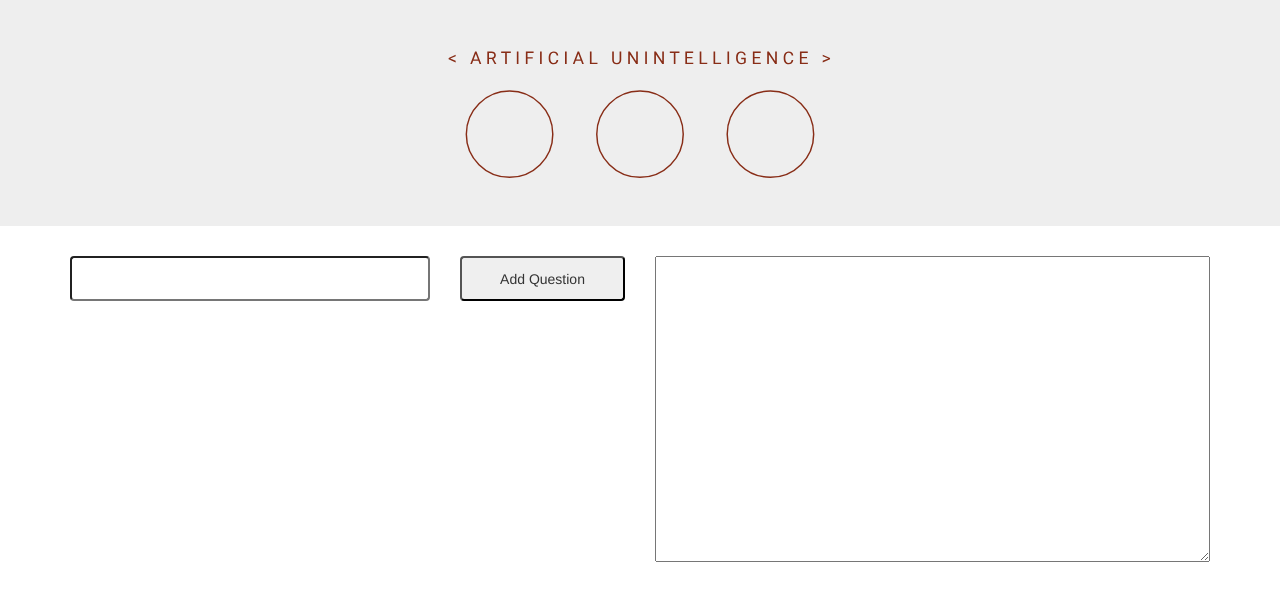
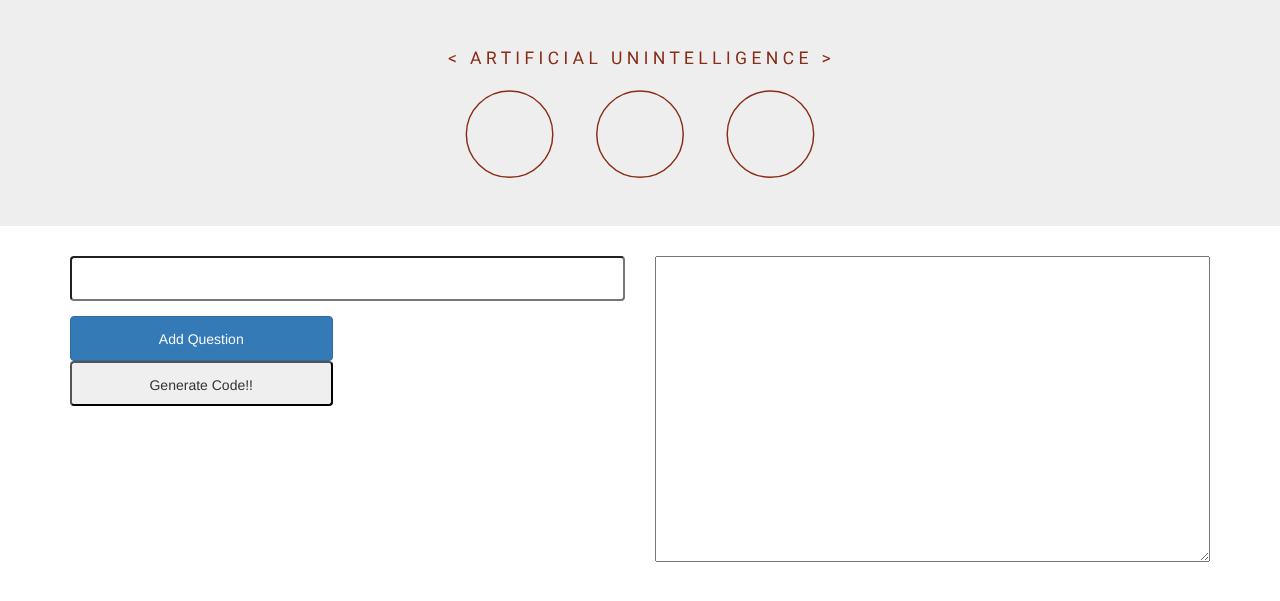
Before and after one commit to Zer0points/stackoverflowcoder, a Django app: page / in a window 1280 px wide. Shown: the top 601 px of the page. Run offline with Django 3.2, Linux system fonts and the light colour scheme; some libraries are stand-ins or nearby versions.

Commit message:
add button

```diff
--- a/hellodjango/stupidhacks/static/css/stupidhacks.css
+++ b/hellodjango/stupidhacks/static/css/stupidhacks.css
@@ -8,6 +8,8 @@ input, button {
     height: 45px;
     border-radius: 4px;
     width: 100%;
+    padding: 12px;
+    margin-bottom: 15px;
 }
 
 .boxsizingBorder {
@@ -16,6 +18,10 @@ input, button {
             box-sizing: border-box;
 }
 
+.fullWidth {
+    width: 100%;
+}
+
 textarea {
     width: 100%;
 }
--- a/hellodjango/stupidhacks/templates/stupidhacks/stupidhacks.html
+++ b/hellodjango/stupidhacks/templates/stupidhacks/stupidhacks.html
@@ -22,20 +22,42 @@
     </div>
     <div class="container">
         <div class="row">
-            <form action="submit" method="">
-                <div class="col-sm-4">
-                    <input type="text" name="info"><br>
+            <div class="col-sm-6">
+                <form action="submit" method="">
+                    <div class="row">
+
+                        <div class="col-sm-12">
+                            <input type="text" name="info"><br>
+                        </div>
+                        <div id="emptySpace">
+
+                        </div>
+                        <div class="col-sm-6">
+                            <button type="button" class="btn btn-primary fullWidth" id="addQuestion" value="Add Question">Add Question</button>
+                        </div>
+
                 </div>
-                <div class="col-sm-2">
-                    <input type="submit" value="Add Question">
-                    <!-- <input class="btn btn-primary" type="submit" value="Add Question">/> -->
+                <div class="row">
+                    <div class="col-sm-6">
+                        <button id="send" typevalue="Generate Code!!">Generate Code!!</button>
+                    </div>
                 </div>
             </form>
+
+            </div>
 
             <div class="col-sm-6">
                 <textarea readonly class="boxsizingBorder" rows="15" cols="50">{% for answer in answers %}{{ answer }}{% endfor %}</textarea>
             </div>
         </div>
     </div>
-
-</textarea>
+    <script>
+        $(document).ready(function(){
+            $(document).on('click','#addQuestion', function(){
+                var emptySpace = document.getElementById('emptySpace');
+                emptySpace.innerHTML = emptySpace.innerHTML + '<div class="col-sm-12"><input type="text" name="info"><br></div>';
+            })
+        })
+    </script>
+</body>
+</html>
--- a/hellodjango/stupidhacks/views.py
+++ b/hellodjango/stupidhacks/views.py
@@ -24,9 +24,7 @@ def submit(request):
     else:
         info = request.GET['info']
         print(info)
-        answer = generateStupidCode([info])[0]
+        answer = generateStupidCode([info])
         gList.append(answer)
-        print(gList)
         args = {'answers': generateStupidCode([info])}
-        print(args)
         return render(request, 'stupidhacks/stupidhacks.html', args)
```
